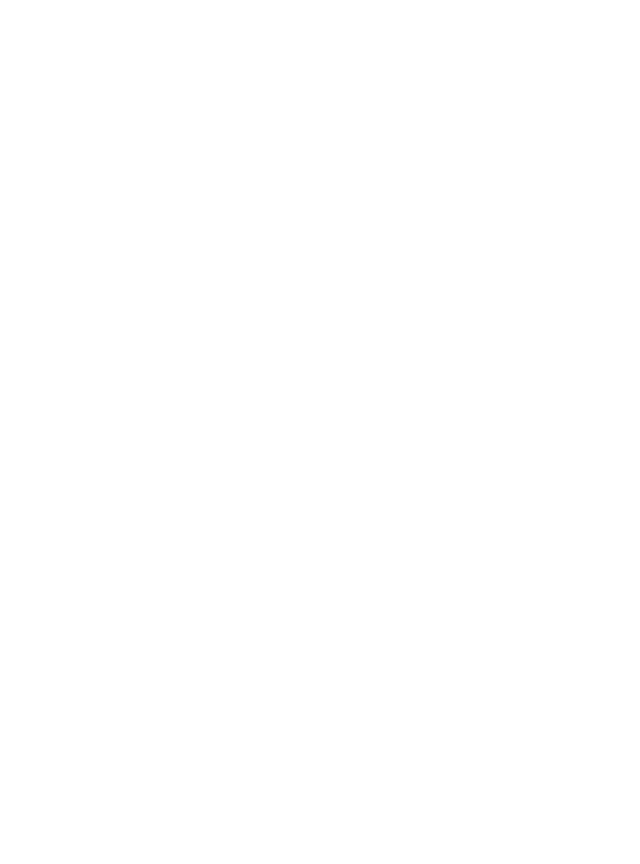
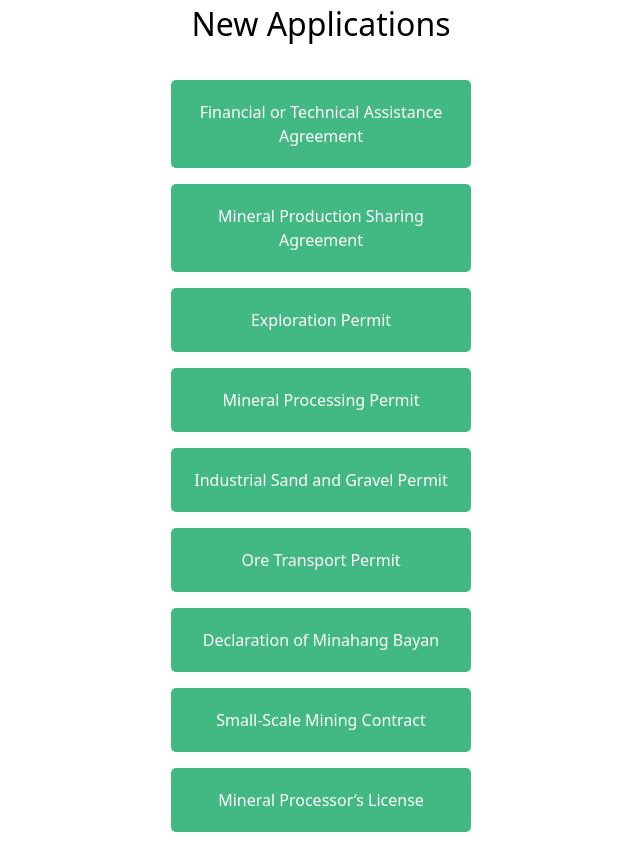
Before and after one commit to BonStudent/Application_project, a Vue app: page /secondpage in a window 1280 px wide. Before the commit this address had no page. Shown: the whole page, without its empty margins (319-959 px from the left). Before the commit the page ends 800 px from the top, so only its background shows below. Built offline with nearby package versions, Linux system fonts and the light colour scheme.

Commit message:
second commit

```diff
--- a/src/App.vue
+++ b/src/App.vue
@@ -1,7 +1,9 @@
 <script setup>
-import Home from './components/Home.vue';
+import dashboard from './components/dashboard.vue';
 import Login from './components/Login.vue'
 import Signup from './components/Signup.vue'
+import firstpage from './components/firstpage.vue';
+import secondpage from './components/secondpage.vue';
 
 import './assets/index.css'
 
@@ -14,4 +16,4 @@
 </template>
 
 <style scoped>
-</style>
+</style>./components/dashboard.vue
--- a/src/components/charts/Pie.vue
+++ b/src/components/charts/Pie.vue
@@ -1,5 +1,5 @@
 <template>
-  <div class="container mt-4 ">
+  <div class= mt-4 >
       <Pie
        id="my-chart-id"
       :options="chartOptions"
--- a/src/components/charts/bar.vue
+++ b/src/components/charts/bar.vue
@@ -1,6 +1,6 @@
 <template>
-  <div style="display: flex; flex-direction: column;">
-  <div style="display: flex; flex-direction: row;">
+  <div style="display: flex; flex-direction: column;;">
+  <div style="display: flex; flex-direction: row;margin-bottom: 5%;">
         <div>
         <h1>Province1</h1>
         <Bar
--- a/src/components/Home.vue
+++ b/src/components/dashboard.vue
@@ -1,5 +1,5 @@
 <template>
-  <div class="container max-w-7xl">
+  <div class="container max-w-8xl">
   <!-- Header -->
     <div>
       <qwe />
@@ -13,34 +13,28 @@
       </h2>
     </div>
 
-    <!-- Charts for summary -->
+   <!-- Charts for summary  -->
       <div id="chart" class="chart" >
-        <Chart class="chart1"/>
+        <Pie class="chart1"/>
         <BarChart class="chart2"/>
+      </div>
+
+    <!-- Table list -->
+      <div class="table">
+        <Tableview />
       </div>
   </div>
 </template>
 
 <script setup>
-    import qwe from '../components/header.vue';
+import qwe from '../components/header.vue';
+import Pie from '../components/charts/Pie.vue'
+import BarChart from '../components/charts/bar.vue'
+import Tableview from '../components/table.vue'
 
 </script>
 
-<script>
-import Chart from '../components/charts/Pie.vue'
-import BarChart from '../components/charts/bar.vue'
-
-export default {
-  name: 'App',
-  components:
-  { Chart ,
-   BarChart
-}
-}
-</script>
-
 <style scoped>
-
   .text{
     display: flex;
     flex-direction: column;
@@ -63,12 +57,13 @@
   }
   .chart{
     display: flex;
-    margin-top: 20%;
+    margin-bottom: 10%;
+    margin-left: 5%;
   }
   .chart1{
     width: 30%;
   }
   .chart2{
-    margin-left: 70px;
+    margin-left: 90px;
   }
-</style>./charts/Pie.vue
+</style>
--- /dev/null
+++ b/src/components/firstpage.vue
@@ -0,0 +1,56 @@
+<template>
+    <div id="app" class="container">
+      <h1 class="title"></h1>
+      <div class="button-container">
+        <button class="button" @click="navigateToSecondPage">NEW APPLICATIONS</button>
+      </div>
+      <div class="button-container">
+        <button class="button">PERMIT</button>
+      </div>
+    </div>
+  </template>
+
+  <script>
+  import secondpage from '../components/secondpage.vue'
+
+  export default {
+    methods: {
+      navigateToSecondPage() {
+        // Use router.push to navigate to '/newappcontent'
+        window.location.href = '/secondpage';
+      }
+    }
+  };
+  </script>
+
+  <style>
+  .container {
+    display: flex;
+    flex-direction: column;
+    align-items: center;
+    justify-content: center; /* Center vertically */
+    min-height: 100vh; /* Set minimum height to full viewport height */
+    padding: 2rem;
+  }
+
+  .title {
+    font-size: 2.5rem;
+    margin-bottom: 2rem;
+  }
+
+  .button-container {
+    display: flex;
+    justify-content: center;
+    margin-bottom: 1.5rem; /* Added margin-bottom */
+  }
+
+  .button {
+    padding: 0.5rem 1rem;
+    font-size: 1rem;
+    border-radius: 5px;
+    border: none;
+    background-color: #42b983;
+    color: white;
+    cursor: pointer;
+  }
+  </style>
--- /dev/null
+++ b/src/components/secondpage.vue
@@ -0,0 +1,82 @@
+<template>
+    <div class="new-app-content">
+      <h1>New Applications</h1>
+      <div class="button-container">
+        <button @click="navigateToDashboard()" class="button">
+          Financial or Technical Assistance Agreement
+        </button>
+        <button @click="navigateToDashboard()" class="button">
+          Mineral Production Sharing Agreement
+        </button>
+        <button @click="navigateToDashboard()" class="button">
+          Exploration Permit
+        </button>
+        <button @click="navigateToDashboard()" class="button">
+          Mineral Processing Permit
+        </button>
+        <button @click="navigateToDashboard()" class="button">
+          Industrial Sand and Gravel Permit
+        </button>
+        <button @click="navigateToDashboard()" class="button">
+          Ore Transport Permit
+        </button>
+        <button @click="navigateToDashboard()" class="button">
+          Declaration of Minahang Bayan
+        </button>
+        <button @click="navigateToDashboard()" class="button">
+          Small-Scale Mining Contract
+        </button>
+        <button @click="navigateToDashboard()" class="button">
+          Mineral Processor’s License
+        </button>
+      </div>
+    </div>
+  </template>
+
+  <script>
+  import dashboard from '../components/dashboard.vue'
+
+  export default {
+
+    methods: {
+        navigateToDashboard() {
+       // Use router.push to navigate to '/newappcontent'
+       window.location.href = '/dashboard';
+      }
+    }
+  };
+  </script>
+
+  <style scoped>
+  .new-app-content {
+    text-align: center;
+  }
+
+  .new-app-content h1 {
+    font-size: 2rem;
+    margin-bottom: 1.5rem;
+  }
+
+  .button-container {
+    display: flex;
+    flex-direction: column; /* Align buttons vertically */
+    align-items: center; /* Align buttons horizontally */
+  }
+
+  .button {
+    padding: 20px;
+    margin: 0.5rem;
+    width: 300px; /* Fixed width for all buttons */
+    font-size: 1rem;
+    border-radius: 5px;
+    border: none;
+    background-color: #42b983;
+    color: white;
+    cursor: pointer;
+    transition: background-color 0.3s;
+  }
+
+  .button:hover {
+    background-color: #2a7a5f;
+  }
+  </style>
--- /dev/null
+++ b/src/components/table.vue
@@ -0,0 +1,68 @@
+<template>
+   <div class="tablemain">
+   <div class="flex lg:justify-end mb-5">
+        <button class="button1" @click="navigateToSecondPage">Add Application</button>
+    </div>
+     <div>
+      <table class="w-full text-sm text-left text-black-300 dark:text-gray-400 shadow-xl">
+        <thead>
+          <tr>
+            <th>Status</th>
+            <th>Tenement Number</th>
+            <th>Tenement Name</th>
+            <th>Area (Hectares)</th>
+            <th>Date Filed</th>
+            <th>Barangay</th>
+            <th>City</th>
+            <th>Province</th>
+            <th>Commodity</th>
+            <th>Edit</th>
+          </tr>
+        </thead>
+        <tbody>
+          <!-- Add table rows and data here -->
+        </tbody>
+      </table>
+    </div>
+  </div>
+  </template>
+
+  <script>
+  export default {
+    name: 'typeofapp',
+    props: ['buttonLabel'] // Define buttonLabel as a prop
+  };
+  </script>
+
+  <style>
+  .button1 {
+    text-align: center;
+    padding: 20px;
+    margin: 0.5rem;
+    width: 300px;
+    font-size: 20px;
+    border-radius: 5px;
+    border: none;
+    background-color: #42b983;
+    color: white;
+    cursor: pointer;
+    }
+
+  .tablemain{
+    flex: auto;
+    flex-direction: column;
+    margin-left: 70px;
+  }
+
+  .table {
+    width: 150%;
+    margin-left: 50%;
+    margin-top: 10px;
+  }
+
+  th, td {
+    border: 1px solid #888888;
+    text-align: center;
+    padding: 10px;
+  }
+  </style>
```
Also changed, not shown: src/router/index.js (+5 -2 lines).
